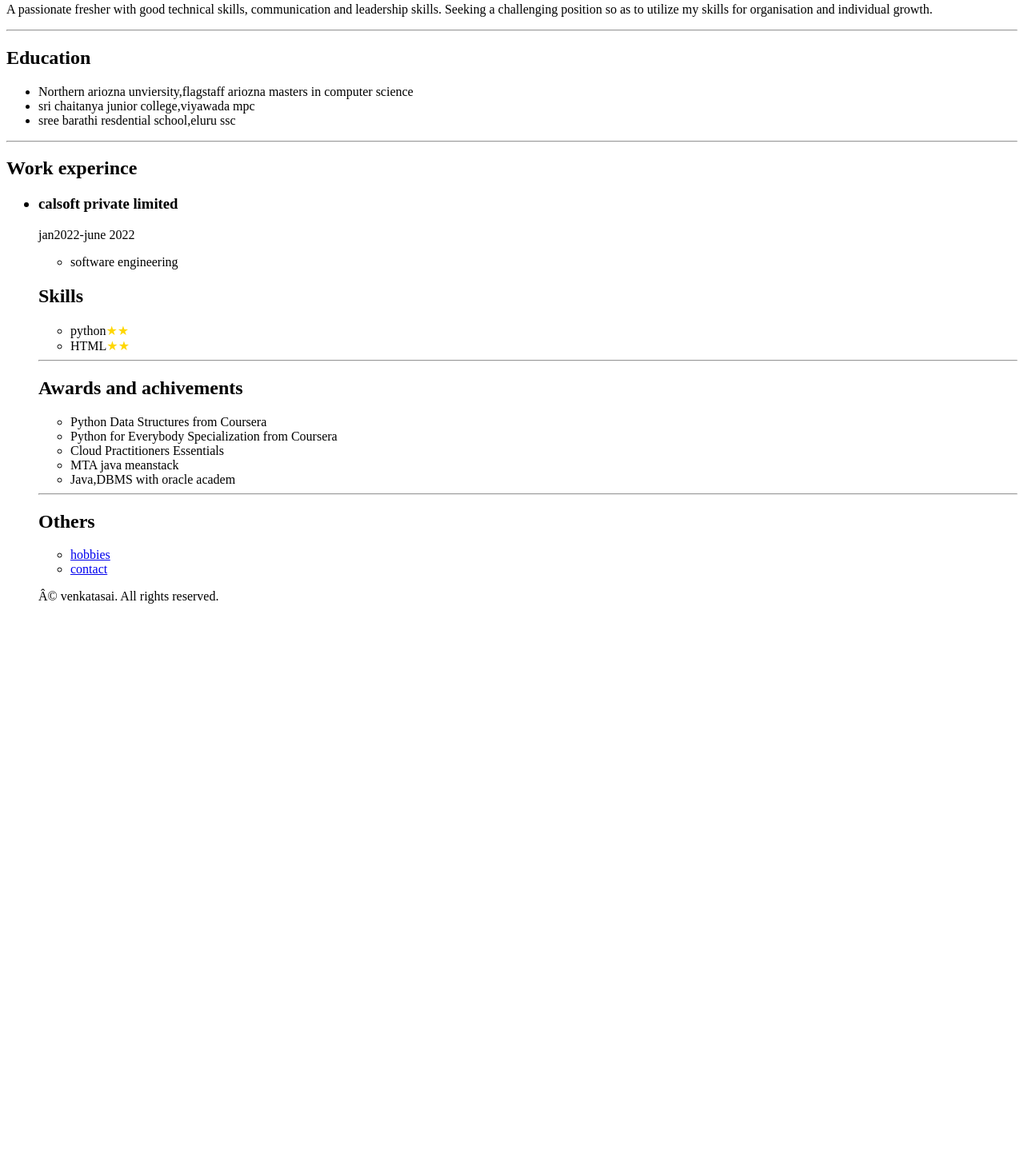
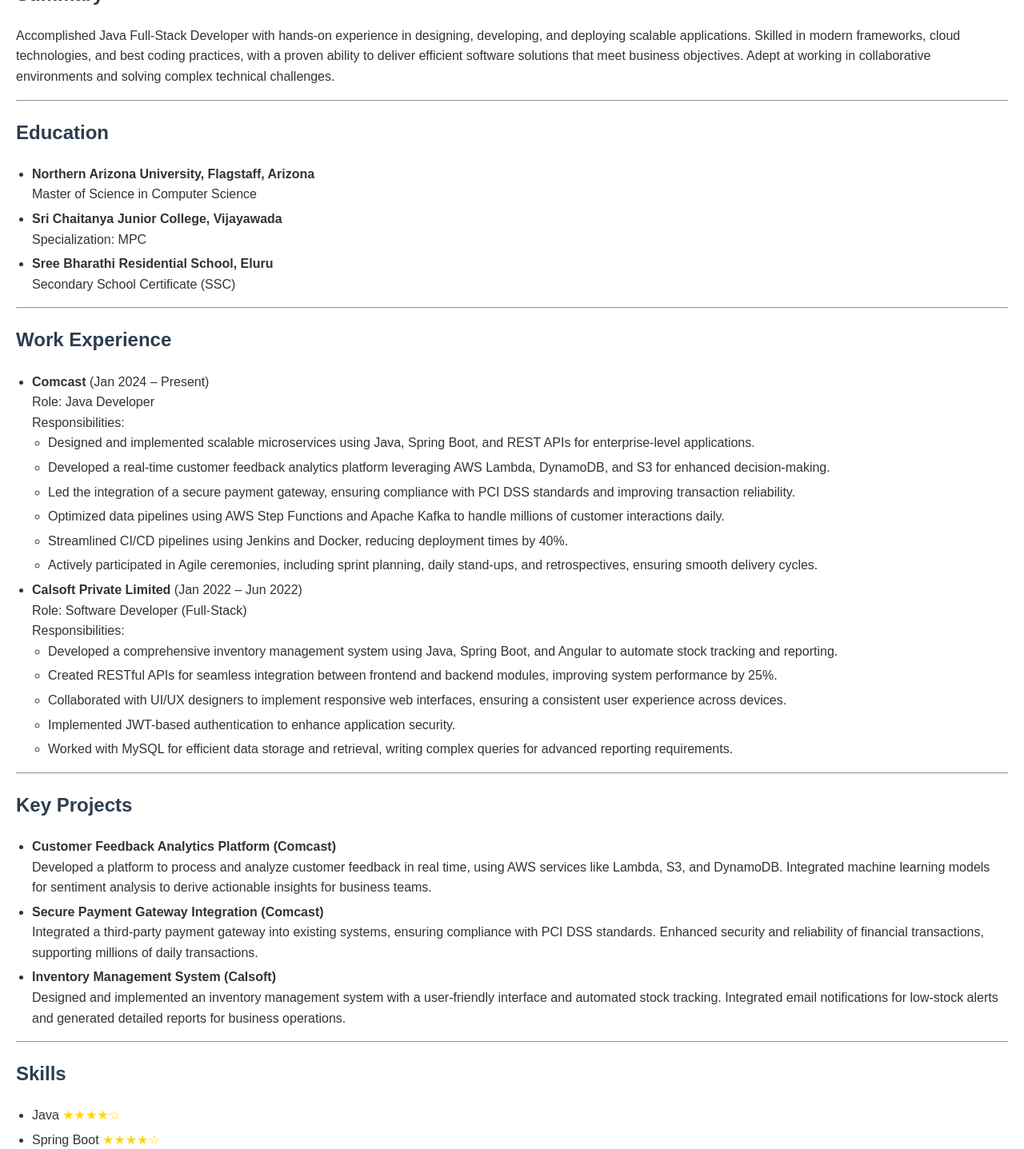
Before and after one commit to saiabburi2/My-resume, a plain HTML site: page index.html in a window 1280 px wide. Shown: the part 348-1785 px from the top of the page at 80% size. Before the commit the page ends 1119 px from the top, so only its background shows below. Drawn offline with Linux system fonts and the light colour scheme.

Commit message:
Update index.html

```diff
--- a/index.html
+++ b/index.html
@@ -1,60 +1,142 @@
 <!doctype html>
 <html lang="en">
 <head>
-    <meta charset="utf=8" />
-    <title>My Resume</title>
+    <meta charset="utf-8">
+    <title>Venkatasai Abburi - Resume</title>
+    <style>
+        body {
+            font-family: Arial, sans-serif;
+            margin: 20px;
+            line-height: 1.6;
+            color: #333;
+        }
+        h1, h2 {
+            color: #2c3e50;
+        }
+        ul {
+            padding-left: 20px;
+        }
+        li {
+            margin-bottom: 5px;
+        }
+        .skills span {
+            color: gold;
+            margin-right: 5px;
+        }
+        a {
+            color: #2980b9;
+            text-decoration: none;
+        }
+        a:hover {
+            text-decoration: underline;
+        }
+    </style>
 </head>
 <body>
-       <h1>Venkatasai  abburi</h1>
-       <img src="venky.jpeg" alt="venky" height="200px " width="200px"/>
+    <h1>Venkatasai Abburi</h1>
+    <img src="venky.jpeg" alt="Venkatasai Abburi" height="200px" width="200px" />
+
     <h2>Summary</h2>
-        <p>A passionate fresher with good technical skills, communication and leadership skills. Seeking a challenging position so as to utilize my skills for organisation and individual growth.</p>
+    <p>
+        Accomplished Java Full-Stack Developer with hands-on experience in designing, developing, and deploying scalable applications. Skilled in modern frameworks, cloud technologies, and best coding practices, with a proven ability to deliver efficient software solutions that meet business objectives. Adept at working in collaborative environments and solving complex technical challenges.
+    </p>
     <hr />
+
     <h2>Education</h2>
     <ul>
-            <li>Northern ariozna unviersity,flagstaff ariozna
-                masters in computer science
+        <li>
+            <strong>Northern Arizona University, Flagstaff, Arizona</strong><br>
+            Master of Science in Computer Science
         </li>
-            <li>sri chaitanya junior college,viyawada
-                mpc
+        <li>
+            <strong>Sri Chaitanya Junior College, Vijayawada</strong><br>
+            Specialization: MPC
         </li>
-            <li>sree barathi resdential school,eluru
-                ssc
+        <li>
+            <strong>Sree Bharathi Residential School, Eluru</strong><br>
+            Secondary School Certificate (SSC)
         </li>
     </ul>
     <hr />
-        <h2>Work experince</h2>
+
+    <h2>Work Experience</h2>
     <ul>
-            <h3><li>calsoft private limited</li></h3>
-            <p>jan2022-june 2022</p>
-            <ul style="list-style-type:circle">
-                <li >software engineering</li>
-
-            </Ul>
-            <h2>Skills</h2>
-            <ul style="list-style-type:circle">
-                <li>python<span style="color: gold;">&#9733</span><span style="color: gold;">&#9733</span></li>
-                <li>HTML<span style="color: gold;">&#9733</span><span style="color: gold;">&#9733</span></li>
-
-
+        <li>
+            <strong>Comcast</strong> (Jan 2024 – Present)<br>
+            Role: Java Developer<br>
+            Responsibilities:
+            <ul style="list-style-type:circle;">
+                <li>Designed and implemented scalable microservices using Java, Spring Boot, and REST APIs for enterprise-level applications.</li>
+                <li>Developed a real-time customer feedback analytics platform leveraging AWS Lambda, DynamoDB, and S3 for enhanced decision-making.</li>
+                <li>Led the integration of a secure payment gateway, ensuring compliance with PCI DSS standards and improving transaction reliability.</li>
+                <li>Optimized data pipelines using AWS Step Functions and Apache Kafka to handle millions of customer interactions daily.</li>
+                <li>Streamlined CI/CD pipelines using Jenkins and Docker, reducing deployment times by 40%.</li>
+                <li>Actively participated in Agile ceremonies, including sprint planning, daily stand-ups, and retrospectives, ensuring smooth delivery cycles.</li>
+            </ul>
+        </li>
+        <li>
+            <strong>Calsoft Private Limited</strong> (Jan 2022 – Jun 2022)<br>
+            Role: Software Developer (Full-Stack)<br>
+            Responsibilities:
+            <ul style="list-style-type:circle;">
+                <li>Developed a comprehensive inventory management system using Java, Spring Boot, and Angular to automate stock tracking and reporting.</li>
+                <li>Created RESTful APIs for seamless integration between frontend and backend modules, improving system performance by 25%.</li>
+                <li>Collaborated with UI/UX designers to implement responsive web interfaces, ensuring a consistent user experience across devices.</li>
+                <li>Implemented JWT-based authentication to enhance application security.</li>
+                <li>Worked with MySQL for efficient data storage and retrieval, writing complex queries for advanced reporting requirements.</li>
+            </ul>
+        </li>
     </ul>
     <hr />
-            <h2>Awards and achivements</h2>
+
+    <h2>Key Projects</h2>
     <ul>
-                <li>Python Data Structures from Coursera</li>
-                    <li>Python for Everybody Specialization from Coursera</li>
-                    <li> Cloud Practitioners Essentials</li>
-                    <li>MTA java meanstack</li>
-                    <li>Java,DBMS with oracle academ</li>
+        <li>
+            <strong>Customer Feedback Analytics Platform (Comcast)</strong><br>
+            Developed a platform to process and analyze customer feedback in real time, using AWS services like Lambda, S3, and DynamoDB.
+            Integrated machine learning models for sentiment analysis to derive actionable insights for business teams.
+        </li>
+        <li>
+            <strong>Secure Payment Gateway Integration (Comcast)</strong><br>
+            Integrated a third-party payment gateway into existing systems, ensuring compliance with PCI DSS standards. Enhanced security and reliability of financial transactions, supporting millions of daily transactions.
+        </li>
+        <li>
+            <strong>Inventory Management System (Calsoft)</strong><br>
+            Designed and implemented an inventory management system with a user-friendly interface and automated stock tracking. Integrated email notifications for low-stock alerts and generated detailed reports for business operations.
+        </li>
     </ul>
     <hr />
-            <h2>Others</h2>
+
+    <h2>Skills</h2>
+    <ul class="skills">
+        <li>Java <span>&#9733;&#9733;&#9733;&#9733;&#9734;</span></li>
+        <li>Spring Boot <span>&#9733;&#9733;&#9733;&#9733;&#9734;</span></li>
+        <li>Angular <span>&#9733;&#9733;&#9733;&#9734;&#9734;</span></li>
+        <li>RESTful APIs <span>&#9733;&#9733;&#9733;&#9733;&#9734;</span></li>
+        <li>AWS (Lambda, S3, DynamoDB, EC2) <span>&#9733;&#9733;&#9733;&#9734;&#9734;</span></li>
+        <li>Docker & Kubernetes <span>&#9733;&#9733;&#9734;&#9734;&#9734;</span></li>
+        <li>SQL & NoSQL Databases (MySQL, MongoDB) <span>&#9733;&#9733;&#9733;&#9734;&#9734;</span></li>
+        <li>HTML5, CSS3, JavaScript <span>&#9733;&#9733;&#9733;&#9733;&#9734;</span></li>
+        <li>Git & CI/CD Pipelines <span>&#9733;&#9733;&#9733;&#9733;&#9734;</span></li>
+    </ul>
+    <hr />
+
+    <h2>Awards and Achievements</h2>
     <ul>
+        <li>Oracle Certified Professional - Java SE</li>
+        <li>AWS Solutions Architect – Associate</li>
+        <li>Python for Everybody Specialization - Coursera</li>
+        <li>AWS Cloud Practitioner Essentials</li>
+        <li>MTA Java & Mean Stack</li>
+    </ul>
+    <hr />
 
-            <li><a href="./hobbies.html">hobbies</a></li>
-   <li><a href="./contact.html">contact</a></li>
+    <h2>Additional Information</h2>
+    <ul>
+        <li><a href="./hobbies.html">Hobbies</a></li>
+        <li><a href="./contact.html">Contact</a></li>
     </ul>
 
-<p>© venkatasai. All rights reserved.</p>
-
+    <p>&copy; 2025 Venkatasai Abburi. All rights reserved.</p>
 </body>
+</html>
```
Lines whose indentation alone changed are shown as unchanged.
